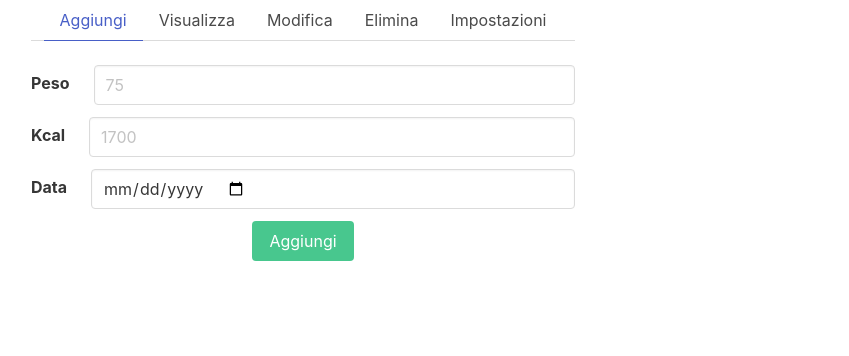
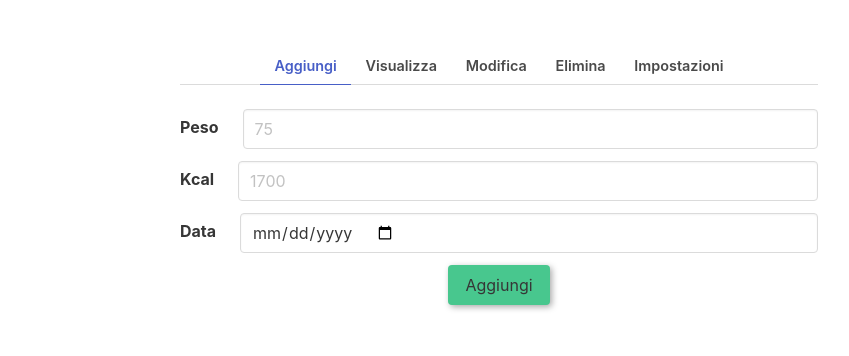
Before and after one commit to MarioTurco/GymUtility, an Electron app: page src/index.html in a window 1000 px wide. Shown: the whole page, without its empty margins (1-850 px from the left). Drawn offline with nearby package versions, Linux system fonts and the light colour scheme.

Commit message:
Further responsiveness added, right side scrollbar now blue, titlebar is hidden && it runs in a frameless window

```diff
--- a/src/index.css
+++ b/src/index.css
@@ -1,6 +1,95 @@
+/* ----/ Simple Css Reset /----*/
+*,
+html {
+  margin: 0;
+  padding: 0;
+  box-sizing: border-box;
+}
+
 body {
   font-family: -apple-system, BlinkMacSystemFont, "Segoe UI", Roboto, Helvetica, Arial, sans-serif;
-  margin: auto;
-  max-width: 38rem;
-  padding: 2rem;
+  margin: 0 auto;
+  width: 100%;
 }
+
+/* ----/ Right Side Scrollbar /----*/
+body::-webkit-scrollbar {
+  width: 1rem;
+}
+
+body::-webkit-scrollbar-track {
+  background: transparent;
+}
+
+body::-webkit-scrollbar-thumb {
+  background: #0081d2;
+  border-radius: 6px;
+  box-shadow: #0909094c 1px 1px 3px;
+}
+
+/* ----/ Basic Box-Shadows /----*/
+.shadow {
+  box-shadow: #03030356 2px 2px 6px;
+  transition: all 400ms ease;
+}
+
+.shadow:hover {
+  box-shadow: #03030356 1px 1px 4px;
+  transition: all 400ms ease;
+}
+
+
+/* ----/ Mobile /----*/
+@media (max-width: 768px) {
+  section {
+    padding: 0;
+    margin: 0 auto;
+    width: 100%;
+  }
+
+  li {
+    font-size: 0.65rem;
+    font-weight: 600;
+  }
+}
+
+
+/* ----/ Tablet /----*/
+@media (min-width: 769px) {
+  section {
+    width: 85%;
+    margin: 0 auto;
+  }
+
+  li {
+    font-size: 0.8rem;
+    font-weight: 600;
+  }
+}
+
+
+/* ----/ Small Desktop /----*/
+@media (min-width: 960px) {
+  section {
+    width: 75%;
+    margin: 0 auto;
+  }
+
+  li {
+    font-size: 0.9rem;
+    font-weight: 600;
+  }
+}
+
+
+/* ----/ Large Desktop /----*/
+@media (min-width: 1280px) {
+  section {
+    width: 60%;
+    margin: 0 auto;
+  }
+
+  li {
+    font-size: 1.2rem;
+  }
+}
--- a/src/index.html
+++ b/src/index.html
@@ -3,12 +3,12 @@
   <head>
     <meta charset="UTF-8">
     <title>Gym Utils</title>
-    <link rel="stylesheet" href="index.css">
-    <script defer src="logic.js"></script>
     <script defer src="https://use.fontawesome.com/releases/v5.3.1/js/all.js"></script>
     <link rel="stylesheet" href="https://cdn.jsdelivr.net/npm/bulma@0.9.0/css/bulma.min.css">
+    <link rel="stylesheet" href="index.css">
   </head>
   <body>
+    <section class="section">
       <div class="container is-fluid">
         <div class="tabs is-centered">
           <ul>
@@ -25,14 +25,12 @@
           </div>
           <input class="input" id="pesoText" type="number" placeholder="75">
         </div>
-
         <div class="field is-horizontal">
           <div class="field-label is-normal">
             <label class="label">Kcal</label>
           </div>
           <input class="input" id="kcalText" type="number" placeholder="1700">
         </div>
-
         <div class="field is-horizontal">
           <div class="field-label is-normal">
             <label class="label ">Data</label>
@@ -41,13 +39,13 @@
         </div>
         <div class="field is-centered has-text-centered">
           <p class="control">
-            <button id="addBtn" class="button is-success">
+            <button id="addBtn" class="button is-success has-text-dark shadow">
             Aggiungi
             </button>
           </p>
         </div>
       </div>
-
-
+    </section>
+    <script defer src="logic.js"></script>
   </body>
 </html>
```
Also changed, not shown: src/delete.html (+4 -1 lines), src/edit.html (+2 -1 lines), src/index.js (+7 -1 lines), src/settings.html (+4 -1 lines), src/visualize.html (+2 -1 lines), 1 other file. Lines whose indentation alone changed are shown as unchanged.
